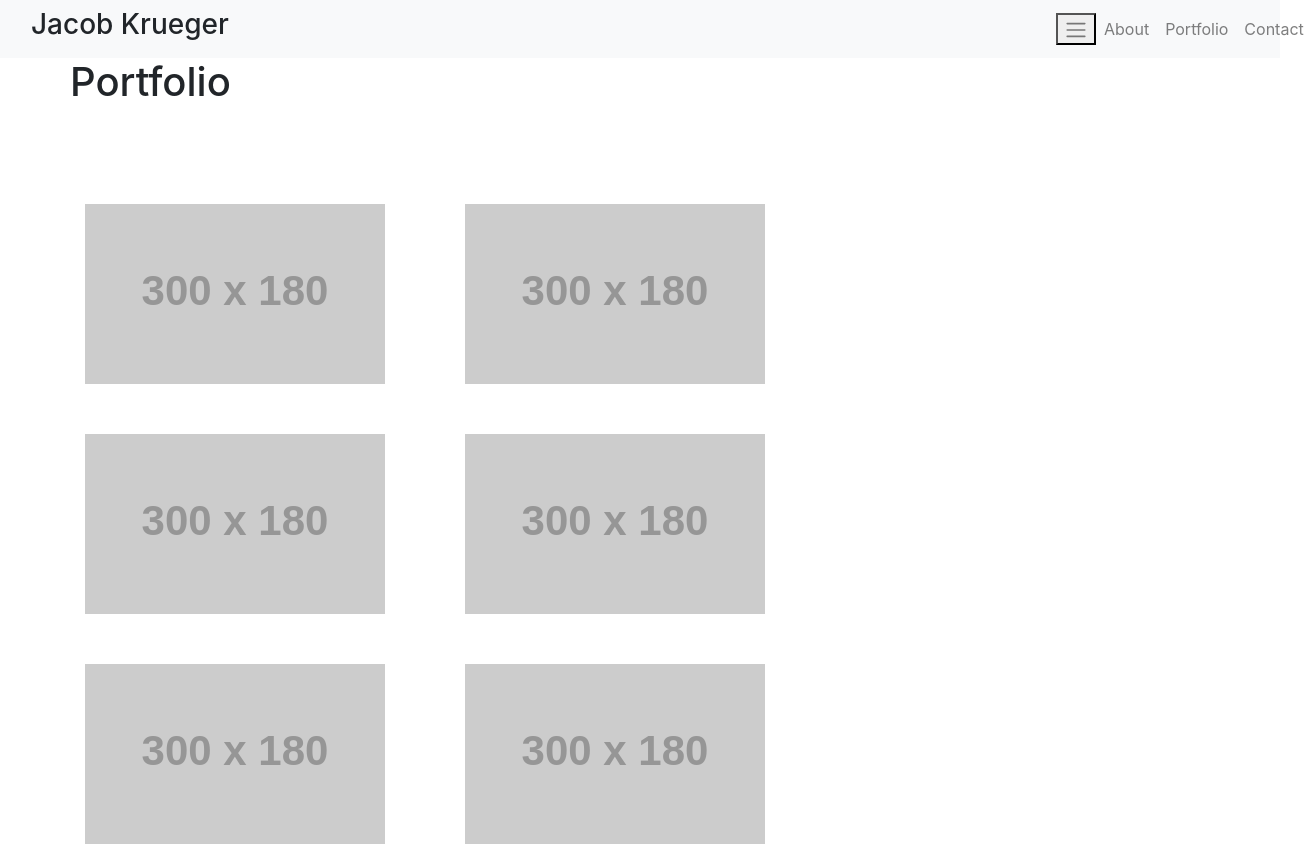
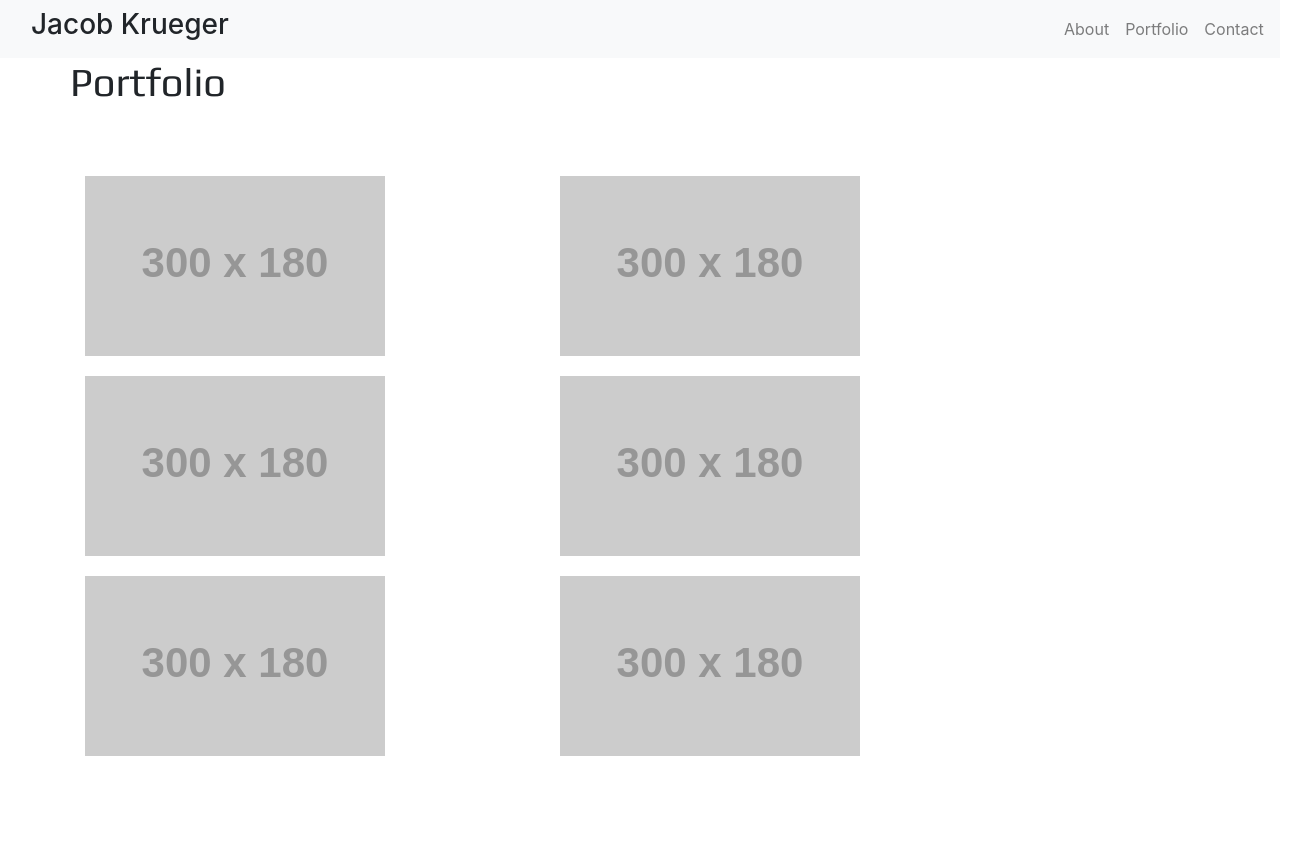
Before and after one commit to GeminiTrinity/About-Me, a plain HTML site: page portfolio.html in a window 1280 px wide. Shown: the whole page, 1312 px wide, since content can reach past the window. After the commit the page ends 800 px from the top, so only its background shows below. Drawn offline with nearby package versions, Linux system fonts and the light colour scheme; placeholder pictures from the web are drawn by us.

Commit message:
Updated font and spacing

```diff
--- a/portfolio.html
+++ b/portfolio.html
@@ -5,15 +5,16 @@
     <meta name="viewport" content="width=device-width, initial-scale=1.0">
     <link rel="stylesheet" href="https://stackpath.bootstrapcdn.com/bootstrap/4.5.2/css/bootstrap.min.css" integrity="sha384-JcKb8q3iqJ61gNV9KGb8thSsNjpSL0n8PARn9HuZOnIxN0hoP+VmmDGMN5t9UJ0Z" crossorigin="anonymous">
     <link rel="stylesheet" href="styles.css">
+    <link href="https://fonts.googleapis.com/css2?family=Play:wght@400;700&display=swap" rel="stylesheet">
     <title>Portfolio</title>
 </head>
 <body>
 <!-- Navigation bar -->
 <nav class="navbar navbar-expand-lg navbar-light bg-light">
-        <div class="col-10">
+  <div class="col-sm-10">
        <h3>Jacob Krueger</h3>
   </div>
-        <button class="navb ar-toggler" type="button" data-toggle="collapse" data-target="#navbarNavAltMarkup" aria-controls="navbarNavAltMarkup" aria-expanded="false" aria-label="Toggle navigation">
+  <button class="navbar-toggler" type="button" data-toggle="collapse" data-target="#navbarNavAltMarkup" aria-controls="navbarNavAltMarkup" aria-expanded="false" aria-label="Toggle navigation">
     <span class="navbar-toggler-icon"></span>
   </button>
   <div class="collapse navbar-collapse" id="navbarNavAltMarkup">
@@ -24,25 +25,22 @@
     </div>
   </div>
 </nav>
+
+<!-- Portfolio Section -->
     <div class="container">
       <div class="row">
         <h1>Portfolio</h1>
-        <br>
-        <br>
-        <br>
-        <br>
       </div>
       <div class="row">
-        <div class="col-lg-4">
-<!-- Got the following code from: https://getbootstrap.com/docs/4.5/utilities/shadows/ -->
-          <img src="https://via.placeholder.com/300x180" />
-          <img src="https://via.placeholder.com/300x180" />
-          <img src="https://via.placeholder.com/300x180" />
+        <div class="col-lg-5">
+          <img src="https://via.placeholder.com/300x180" class="portfolio" />
+          <img src="https://via.placeholder.com/300x180" class="portfolio" />
+          <img src="https://via.placeholder.com/300x180" class="portfolio" />
         </div>
-        <div class="col-lg-4">
-          <img src="https://via.placeholder.com/300x180" />
-          <img src="https://via.placeholder.com/300x180" />
-          <img src="https://via.placeholder.com/300x180" />
+        <div class="col-lg-5">
+          <img src="https://via.placeholder.com/300x180" class="portfolio" />
+          <img src="https://via.placeholder.com/300x180" class="portfolio" />
+          <img src="https://via.placeholder.com/300x180" class="portfolio" />
          </div>
         </div>
     </div>
--- a/styles.css
+++ b/styles.css
@@ -1,3 +1,14 @@
-img {
-    margin-top: 50px;
+.portfolio {
+    margin-top: 20px;
 }
+h1 {
+    margin-bottom: 50px;
+    font-family: 'Play', sans-serif;
+}
+p {
+    word-wrap: initial;
+    font-family: 'Play', sans-serif;
+}
+.font {
+
+}
```
Also changed, not shown: contact.html (+2 -1 lines), index.html (+9 -6 lines), images/78799473_2184198788543607_5142320642208563200_o (1).jpg (added). Lines whose indentation alone changed are shown as unchanged.
